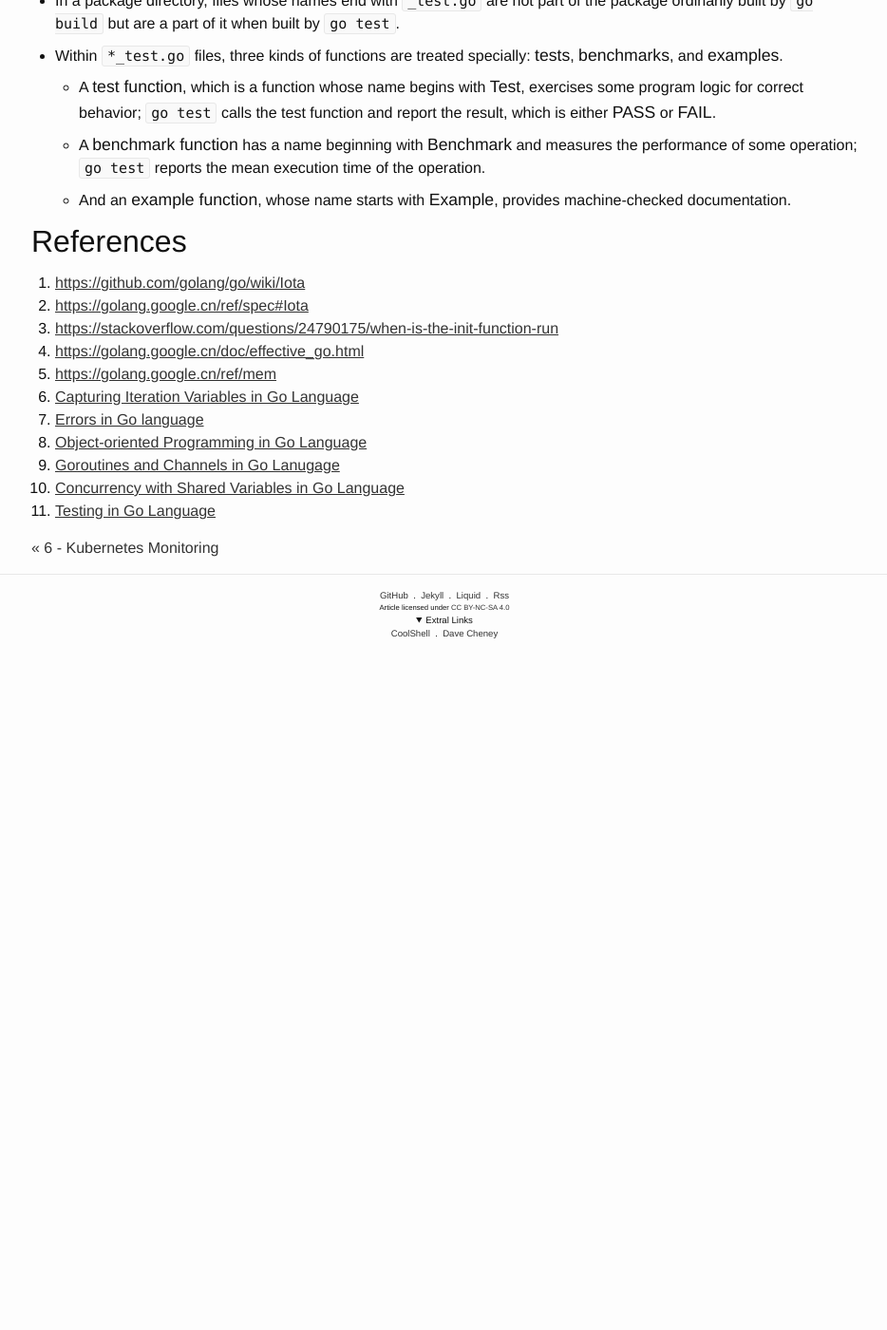
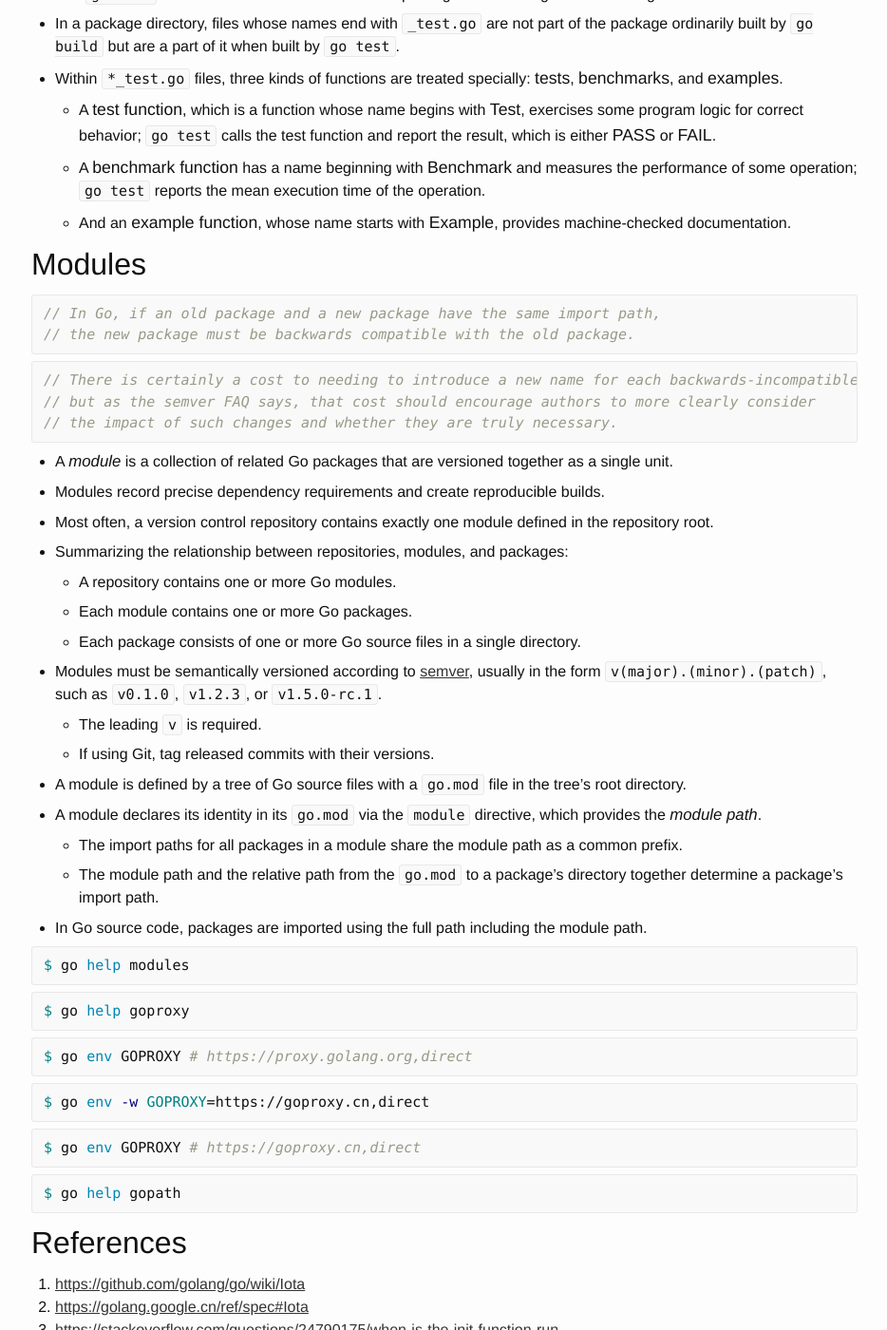
Before and after one commit to ousiax/ousiax.github.io, a Jekyll site: the page built from _posts/2020-04-07-golang-learning-notes.md, in a window 1280 px wide and 1400 px high, scrolled down 30624 px. Shown: the whole window at 95% size, without its empty margins (172-1106 px from the left). Built offline with Jekyll 4.4.1, drawn with Linux system fonts in a browser that asks for light colours; before the commit the page ends 31314 px from its top, so only the background shows below that; some of the changed text lies outside the part shown.

Commit message:
Update 2020-04-07-golang-learning-notes.md
 - Go Modules

````diff
--- a/_posts/2020-04-07-golang-learning-notes.md
+++ b/_posts/2020-04-07-golang-learning-notes.md
@@ -1444,6 +1444,72 @@ The zero value is:
 
     - And an **example function**, whose name starts with **Example**, provides machine-checked documentation.
 
+## Modules
+
+```go
+// In Go, if an old package and a new package have the same import path,
+// the new package must be backwards compatible with the old package.
+```
+
+```go
+// There is certainly a cost to needing to introduce a new name for each backwards-incompatible API change,
+// but as the semver FAQ says, that cost should encourage authors to more clearly consider
+// the impact of such changes and whether they are truly necessary.
+```
+- A *module* is a collection of related Go packages that are versioned together as a single unit.
+
+- Modules record precise dependency requirements and create reproducible builds.
+
+- Most often, a version control repository contains exactly one module defined in the repository root.
+
+- Summarizing the relationship between repositories, modules, and packages:
+
+    - A repository contains one or more Go modules.
+
+    - Each module contains one or more Go packages.
+
+    - Each package consists of one or more Go source files in a single directory.
+
+- Modules must be semantically versioned according to [semver](https://semver.org/), usually in the form `v(major).(minor).(patch)`, such as `v0.1.0`, `v1.2.3`, or `v1.5.0-rc.1`.
+
+    - The leading `v` is required.
+
+    - If using Git, tag released commits with their versions.
+
+- A module is defined by a tree of Go source files with a `go.mod` file in the tree's root directory.
+
+- A module declares its identity in its `go.mod` via the `module` directive, which provides the *module path*.
+
+    - The import paths for all packages in a module share the module path as a common prefix.
+
+    - The module path and the relative path from the `go.mod` to a package's directory together determine a package's import path.
+
+- In Go source code, packages are imported using the full path including the module path.
+
+```sh
+$ go help modules
+```
+
+```sh
+$ go help goproxy
+```
+
+```sh
+$ go env GOPROXY # https://proxy.golang.org,direct
+```
+
+```sh
+$ go env -w GOPROXY=https://goproxy.cn,direct
+```
+
+```sh
+$ go env GOPROXY # https://goproxy.cn,direct
+```
+
+```sh
+$ go help gopath
+```
+
 ## References
 
 1. [https://github.com/golang/go/wiki/Iota](https://github.com/golang/go/wiki/Iota)
@@ -1457,3 +1523,8 @@ The zero value is:
 1. [Goroutines and Channels in Go Lanugage](/2017/06/11/goroutines-and-channels-in-go-lanugage/)
 1. [Concurrency with Shared Variables in Go Language](/2017/06/17/concurrency-with-shared-variables-in-go-language/)
 1. [Testing in Go Language](/2017/07/01/testing-in-go-language/#benchmark-functions)
+1. [https://research.swtch.com/vgo-import](https://research.swtch.com/vgo-import)
+1. [https://semver.org/](https://semver.org/)
+1. [https://research.swtch.com/vgo-import](https://research.swtch.com/vgo-import)
+1. [https://research.swtch.com/vgo-module](https://research.swtch.com/vgo-module)
+1. [https://github.com/golang/go/wiki/Modules](https://github.com/golang/go/wiki/Modules)
````
